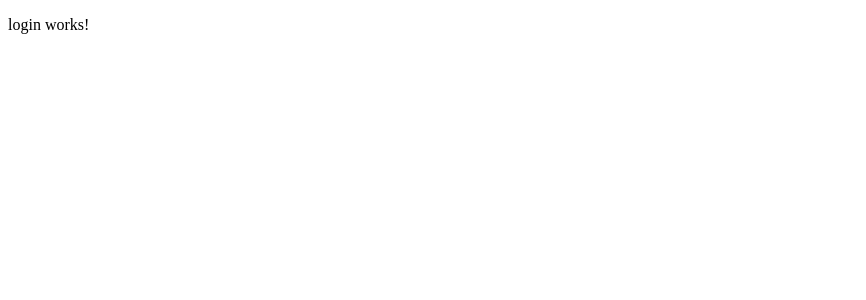
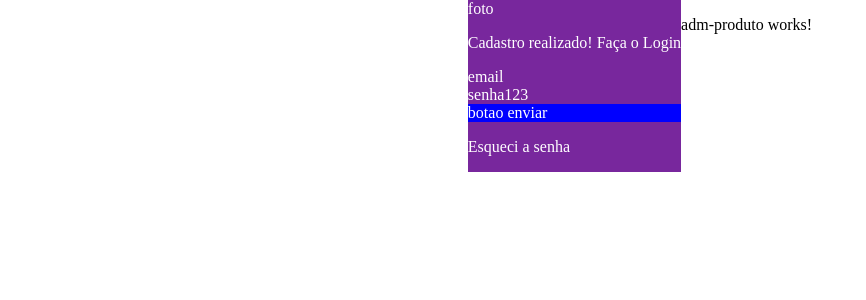
Before and after one commit to igorguimaraesss/sistpetWeb, an Angular app in the folder app-front/sistpet/: page / in a window 1280 px wide. Shown: the top 300 px of the page, without its empty margins (0-866 px from the left). Built offline with nearby package versions, Linux system fonts and the light colour scheme.

Commit message:
feat: tela de admin produto

```diff
--- /dev/null
+++ b/app-front/sistpet/src/app/adm-produto/adm-produto.component.html
@@ -0,0 +1 @@
+<p>adm-produto works!</p>
--- /dev/null
+++ b/app-front/sistpet/src/app/adm-produto/adm-produto.component.ts
@@ -0,0 +1,15 @@
+import { Component, OnInit } from '@angular/core';
+
+@Component({
+  selector: 'app-adm-produto',
+  templateUrl: './adm-produto.component.html',
+  styleUrls: ['./adm-produto.component.scss']
+})
+export class AdmProdutoComponent implements OnInit {
+
+  constructor() { }
+
+  ngOnInit(): void {
+  }
+
+}
--- a/app-front/sistpet/src/app/app.component.html
+++ b/app-front/sistpet/src/app/app.component.html
@@ -1 +1,4 @@
-<app-login></app-login>
+<div class="app">
+  <app-login></app-login>
+  <app-adm-produto></app-adm-produto>
+</div>
--- a/app-front/sistpet/src/app/app.component.scss
+++ b/app-front/sistpet/src/app/app.component.scss
@@ -0,0 +1,5 @@
+.app {
+  margin: 0 auto;
+  display: flex;
+  background-color: #fff;
+}
--- a/app-front/sistpet/src/app/app.module.ts
+++ b/app-front/sistpet/src/app/app.module.ts
@@ -4,11 +4,13 @@ import { BrowserModule } from '@angular/platform-browser';
 import { AppRoutingModule } from './app-routing.module';
 import { AppComponent } from './app.component';
 import { LoginComponent } from './login/login.component';
+import { AdmProdutoComponent } from './adm-produto/adm-produto.component';
 
 @NgModule({
   declarations: [
     AppComponent,
-    LoginComponent
+    LoginComponent,
+    AdmProdutoComponent
   ],
   imports: [
     BrowserModule,
--- a/app-front/sistpet/src/app/login/login.component.html
+++ b/app-front/sistpet/src/app/login/login.component.html
@@ -1 +1,8 @@
-<p>login works!</p>
+<div class="body">
+  <div class="logo">foto</div>
+  <p>Cadastro realizado! Faça o Login</p>
+  <div class="email">email</div>
+  <div class="senha">senha123</div>
+  <div class="enviar" click="login()">botao enviar</div>
+  <p>Esqueci a senha</p>
+</div>
--- a/app-front/sistpet/src/app/login/login.component.scss
+++ b/app-front/sistpet/src/app/login/login.component.scss
@@ -0,0 +1,15 @@
+.body {
+  margin: 0 auto;
+  background-color: #78279d;
+  min-width: 100%;
+  width: 100%;
+  height: 100%;
+  color: #fff;
+  justify-content: center;
+  align-items: center;
+  display: grid;
+
+  .enviar {
+    background-color: blue;
+  }
+}
--- a/app-front/sistpet/src/app/login/login.component.ts
+++ b/app-front/sistpet/src/app/login/login.component.ts
@@ -3,13 +3,14 @@ import { Component, OnInit } from '@angular/core';
 @Component({
   selector: 'app-login',
   templateUrl: './login.component.html',
-  styleUrls: ['./login.component.scss']
+  styleUrls: ['./login.component.scss'],
 })
 export class LoginComponent implements OnInit {
+  constructor() {}
 
-  constructor() { }
+  ngOnInit(): void {}
 
-  ngOnInit(): void {
+  login() {
+    window.location.href = 'http://www.devmedia.com.br';
   }
-
 }
--- a/app-front/sistpet/src/styles.scss
+++ b/app-front/sistpet/src/styles.scss
@@ -1 +1,8 @@
-/* You can add global styles to this file, and also import other style files */
+body {
+  display: flex;
+  margin: 0;
+  justify-content: center;
+  align-items: center;
+  width: 100%;
+  height: 100%;
+}
```
Also changed, not shown: app-front/sistpet/src/app/adm-produto/adm-produto.component.scss (added), 1 other file (tests, documents, lock files or other folders).
